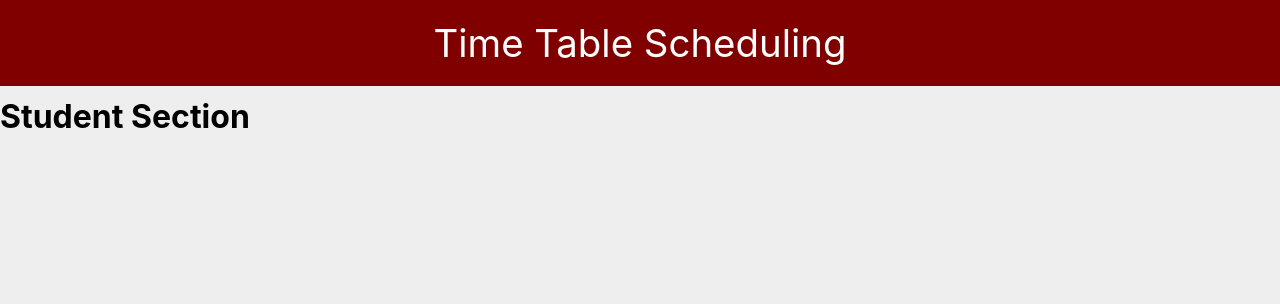
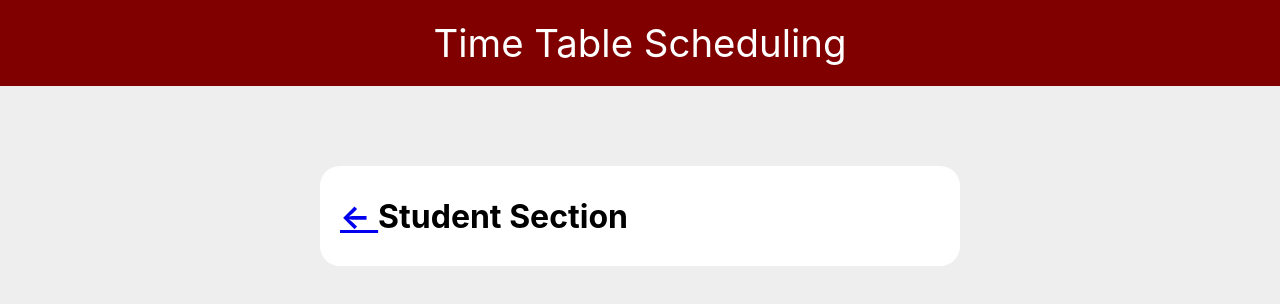
Before and after one commit to IshaanRawat/tts-ui, a React (Create React App) app: page /student in a window 1280 px wide. Shown: the top 304 px of the page. Built offline with nearby package versions, Linux system fonts and the light colour scheme.

Commit message:
added arrow and styles

```diff
--- a/src/components/Section/StudentSection/index.js
+++ b/src/components/Section/StudentSection/index.js
@@ -1,8 +1,11 @@
 import React from 'react';
+import {Link} from 'react-router-dom';
 
-const studentSection = () => {
+const studentSection = (props) => {
   return (
-    <h1>Student Section</h1>
+    <section>
+      <h1><Link className="no-decoration" to="/"> &larr; </Link>Student Section</h1>
+    </section>
   );
 };
 
```
